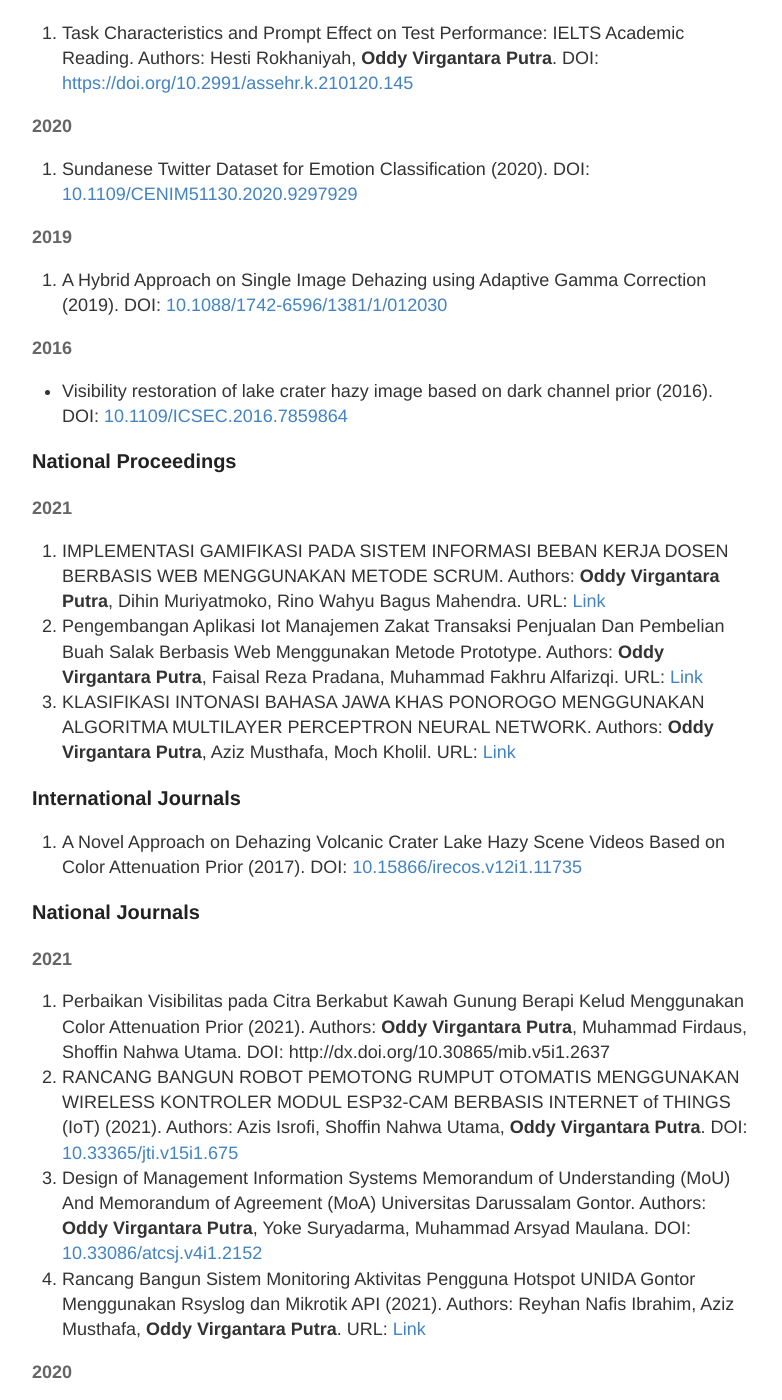
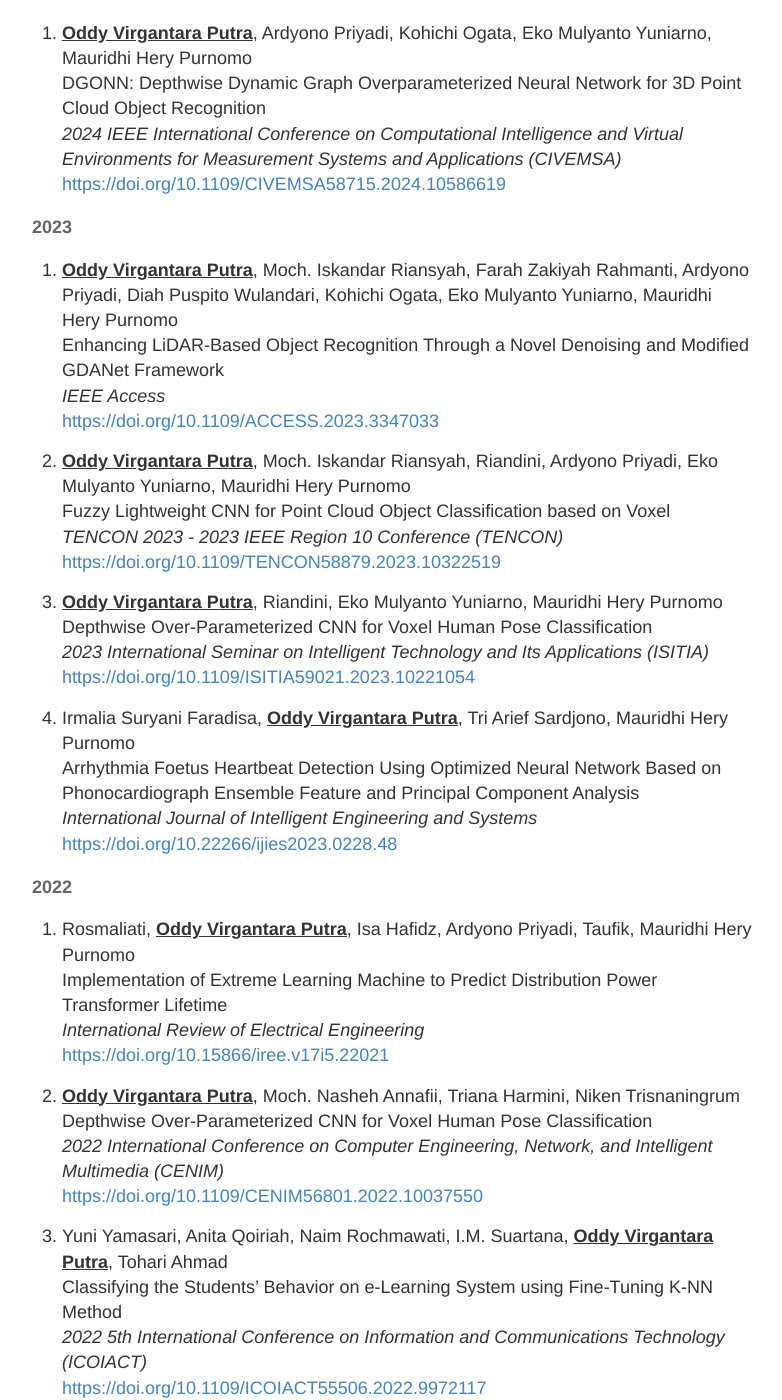
Before and after one commit to virgantara/virgantara.github.io, a Jekyll site: the page built from publication.md, in a window 1280 px wide and 1400 px high, scrolled down 315 px. Shown: the whole window, without its empty margins (248-1030 px from the left). Built offline with Jekyll 4.4.1, drawn with Linux system fonts in a browser that asks for light colours; some of the changed text lies outside the part shown.

Commit message:
[Oddy] + publications

```diff
--- a/publication.md
+++ b/publication.md
@@ -3,31 +3,89 @@ layout: page
 title: Publication
 permalink: /publication/
 ---
+### International Publications ###
+#### 2024 ####
+1. **<u>Oddy Virgantara Putra</u>**, Ardyono Priyadi, Kohichi Ogata, Eko Mulyanto Yuniarno, Mauridhi Hery Purnomo\
+DGONN: Depthwise Dynamic Graph Overparameterized Neural Network for 3D Point Cloud Object Recognition\
+<em>2024 IEEE International Conference on Computational Intelligence and Virtual Environments for Measurement Systems and Applications (CIVEMSA)</em>\
+[https://doi.org/10.1109/CIVEMSA58715.2024.10586619](https://doi.org/10.1109/CIVEMSA58715.2024.10586619)
 
-### International Proceedings ###
+#### 2023 ####
+1. **<u>Oddy Virgantara Putra</u>**, Moch. Iskandar Riansyah, Farah Zakiyah Rahmanti, Ardyono Priyadi, Diah Puspito Wulandari, Kohichi Ogata, Eko Mulyanto Yuniarno, Mauridhi Hery Purnomo\
+Enhancing LiDAR-Based Object Recognition Through a Novel Denoising and Modified GDANet Framework\
+<em>IEEE Access</em>\
+[https://doi.org/10.1109/ACCESS.2023.3347033](https://doi.org/10.1109/ACCESS.2023.3347033)
+
+1. **<u>Oddy Virgantara Putra</u>**, Moch. Iskandar Riansyah, Riandini, Ardyono Priyadi, Eko Mulyanto Yuniarno, Mauridhi Hery Purnomo\
+Fuzzy Lightweight CNN for Point Cloud Object Classification based on Voxel\
+<em>TENCON 2023 - 2023 IEEE Region 10 Conference (TENCON)</em>\
+[https://doi.org/10.1109/TENCON58879.2023.10322519](https://doi.org/10.1109/TENCON58879.2023.10322519)
+
+1. **<u>Oddy Virgantara Putra</u>**, Riandini, Eko Mulyanto Yuniarno, Mauridhi Hery Purnomo\
+Depthwise Over-Parameterized CNN for Voxel Human Pose Classification\
+<em>2023 International Seminar on Intelligent Technology and Its Applications (ISITIA)</em>\
+[https://doi.org/10.1109/ISITIA59021.2023.10221054](https://doi.org/10.1109/ISITIA59021.2023.10221054)
+
+1. Irmalia Suryani Faradisa, **<u>Oddy Virgantara Putra</u>**, Tri Arief Sardjono, Mauridhi Hery Purnomo\
+Arrhythmia Foetus Heartbeat Detection Using Optimized Neural Network Based on Phonocardiograph Ensemble Feature and Principal Component Analysis\
+<em>International Journal of Intelligent Engineering and Systems</em>\
+[https://doi.org/10.22266/ijies2023.0228.48](https://doi.org/10.22266/ijies2023.0228.48)
+
+#### 2022 ####
+1. Rosmaliati, **<u>Oddy Virgantara Putra</u>**, Isa Hafidz, Ardyono Priyadi, Taufik, Mauridhi Hery Purnomo\
+Implementation of Extreme Learning Machine to Predict Distribution Power Transformer Lifetime\
+<em>International Review of Electrical Engineering</em>
+[https://doi.org/10.15866/iree.v17i5.22021](https://doi.org/10.15866/iree.v17i5.22021)
+
+1. **<u>Oddy Virgantara Putra</u>**, Moch. Nasheh Annafii, Triana Harmini, Niken Trisnaningrum\
+Depthwise Over-Parameterized CNN for Voxel Human Pose Classification\
+<em>2022 International Conference on Computer Engineering, Network, and Intelligent Multimedia (CENIM)</em>\
+[https://doi.org/10.1109/CENIM56801.2022.10037550](https://doi.org/10.1109/CENIM56801.2022.10037550)
+
+1. Yuni Yamasari, Anita Qoiriah, Naim Rochmawati, I.M. Suartana, **<u>Oddy Virgantara Putra</u>**, Tohari Ahmad\
+Classifying the Students' Behavior on e-Learning System using Fine-Tuning K-NN Method\
+<em>2022 5th International Conference on Information and Communications Technology (ICOIACT)</em>\
+[https://doi.org/10.1109/ICOIACT55506.2022.9972117](https://doi.org/10.1109/ICOIACT55506.2022.9972117)
+
+1. **<u>Oddy Virgantara Putra</u>**, Niken Trisnaningrum, Niken Sylvia Puspitasari, Agung Toto Wibowo, Ema Rachmawati\
+An Optimized Rice Leaf Disease Classification using Transfer Learning and Balanced Class Weight Distribution based on Bandit Approach\
+<em>2022 5th International Conference on Information and Communications Technology (ICOIACT)</em>\
+[https://doi.org/10.1109/ICOIACT55506.2022.9971878](https://doi.org/10.1109/ICOIACT55506.2022.9971878)
+
+1. Yuni Yamasari, Anita Qoiriah, Naim Rochmawati, I.M. Suartana, **<u>Oddy Virgantara Putra</u>**, Andi Iwan Nurhidayat\
+Exploring the Kernel on SVM to Enhance the Classification Performance of Students' Academic Performance\
+<em>2022 Fifth International Conference on Vocational Education and Electrical Engineering (ICVEE)</em>\
+[https://doi.org/10.1109/ICVEE57061.2022.9930405](https://doi.org/10.1109/ICVEE57061.2022.9930405)
+
 #### 2021 ####
+1. **<u>Oddy Virgantara Putra</u>**\
+iQurNet: A Deep Convolutional Neural Network for Text Classification on the Indonesian Holy Quran Translation.\
+<em>International Seminar on Machine Learning, Optimization, and Data Science, ISMODE 2021</em>\
+[https://doi.org/10.1109/ISMODE53584.2022.9743132](https://doi.org/10.1109/ISMODE53584.2022.9743132)
 1. Task Characteristics and Prompt Effect on Test Performance: IELTS Academic Reading. Authors: Hesti Rokhaniyah, **Oddy Virgantara Putra**. DOI: [https://doi.org/10.2991/assehr.k.210120.145](https://doi.org/10.2991/assehr.k.210120.145)
 
 #### 2020 ####
-1. Sundanese Twitter Dataset for Emotion Classification (2020). DOI: [10.1109/CENIM51130.2020.9297929](http://dx.doi.org/10.1109/CENIM51130.2020.9297929)
+1. **<u>Oddy Virgantara Putra</u>**\
+Sundanese Twitter Dataset for Emotion Classification (2020). DOI: [10.1109/CENIM51130.2020.9297929](http://dx.doi.org/10.1109/CENIM51130.2020.9297929)
 
 #### 2019 ####
-1. A Hybrid Approach on Single Image Dehazing using Adaptive Gamma Correction (2019). DOI: [10.1088/1742-6596/1381/1/012030](http://dx.doi.org/10.1088/1742-6596/1381/1/012030)
+1. **<u>Oddy Virgantara Putra</u>**\
+A Hybrid Approach on Single Image Dehazing using Adaptive Gamma Correction (2019). DOI: [10.1088/1742-6596/1381/1/012030](http://dx.doi.org/10.1088/1742-6596/1381/1/012030)
+
+#### 2017 ####
+
+1. A Novel Approach on Dehazing Volcanic Crater Lake Hazy Scene Videos Based on Color Attenuation Prior (2017). DOI: [10.15866/irecos.v12i1.11735](http://dx.doi.org/10.15866/irecos.v12i1.11735)
 
 #### 2016 ####
+1. **Oddy Virgantara Putra**\
 * Visibility restoration of lake crater hazy image based on dark channel prior (2016). DOI: [10.1109/ICSEC.2016.7859864](http://dx.doi.org/10.1109/ICSEC.2016.7859864)
 
-### National Proceedings ###
+### Domestic Publications ###
 #### 2021 ####
 1. IMPLEMENTASI GAMIFIKASI PADA SISTEM INFORMASI BEBAN KERJA DOSEN BERBASIS WEB MENGGUNAKAN METODE SCRUM. Authors: **Oddy Virgantara Putra**, Dihin Muriyatmoko, Rino Wahyu Bagus Mahendra. URL: [Link](http://prosiding.rcipublisher.org/index.php/prosiding/article/view/154)
 1. Pengembangan Aplikasi Iot Manajemen Zakat Transaksi Penjualan Dan Pembelian Buah Salak Berbasis Web Menggunakan Metode Prototype. Authors: **Oddy Virgantara Putra**, Faisal Reza Pradana, Muhammad Fakhru Alfarizqi. URL: [Link](https://journal.akprind.ac.id/index.php/prosidingsnast/article/view/3372)
 1. KLASIFIKASI INTONASI BAHASA JAWA KHAS PONOROGO MENGGUNAKAN ALGORITMA MULTILAYER PERCEPTRON NEURAL NETWORK. Authors: **Oddy Virgantara Putra**, Aziz Musthafa, Moch Kholil. URL: [Link](http://prosiding.rcipublisher.org/index.php/prosiding/article/view/175)
 
-### International Journals ###
-1. A Novel Approach on Dehazing Volcanic Crater Lake Hazy Scene Videos Based on Color Attenuation Prior (2017). DOI: [10.15866/irecos.v12i1.11735](http://dx.doi.org/10.15866/irecos.v12i1.11735)
-
-### National Journals ###
-#### 2021 ####
 1. Perbaikan Visibilitas pada Citra Berkabut Kawah Gunung Berapi Kelud Menggunakan Color Attenuation Prior (2021). Authors: **Oddy Virgantara Putra**, Muhammad Firdaus, Shoffin Nahwa Utama. DOI: http://dx.doi.org/10.30865/mib.v5i1.2637
 1. RANCANG BANGUN ROBOT PEMOTONG RUMPUT OTOMATIS MENGGUNAKAN WIRELESS KONTROLER MODUL ESP32-CAM BERBASIS INTERNET of THINGS (IoT) (2021). Authors: Azis Isrofi, Shoffin Nahwa Utama, **Oddy Virgantara Putra**. DOI: [10.33365/jti.v15i1.675](https://doi.org/10.33365/jti.v15i1.675)
 1. Design of Management Information Systems Memorandum of Understanding (MoU) And Memorandum of Agreement (MoA) Universitas Darussalam Gontor. Authors: **Oddy Virgantara Putra**, Yoke Suryadarma, Muhammad Arsyad Maulana. DOI: [10.33086/atcsj.v4i1.2152 ](https://doi.org/10.33086/atcsj.v4i1.2152)
```
